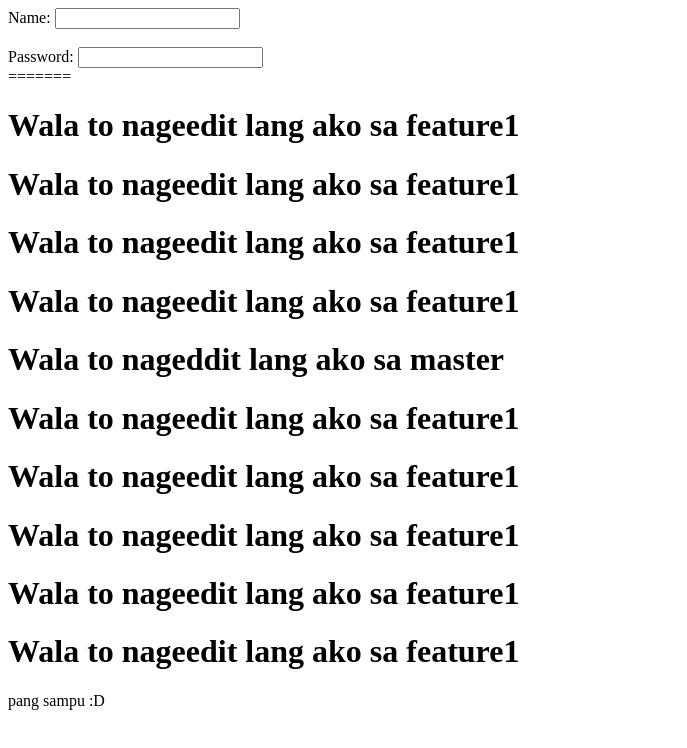
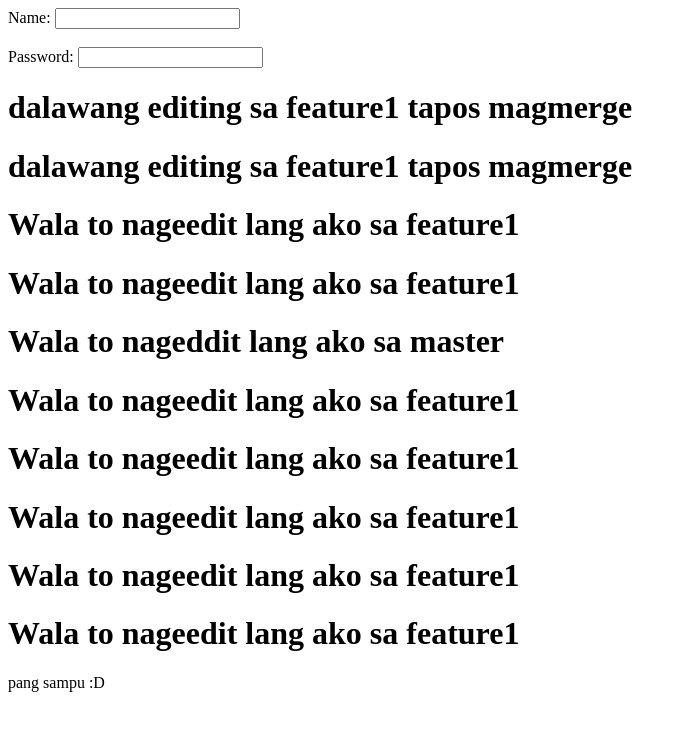
Before and after one commit to CoffeeADey/gittest, a plain HTML site: page index.html in a window 1280 px wide. Shown: the whole page, without its empty margins (0-687 px from the left). Drawn offline with Linux system fonts and the light colour scheme.

Commit message:
commited baby

```diff
--- a/index.html
+++ b/index.html
@@ -16,9 +16,9 @@
 
 
 
-=======
-<h1>Wala to nageedit lang ako sa feature1</h1>
-<h1>Wala to nageedit lang ako sa feature1</h1>
+
+<h1>dalawang editing sa feature1 tapos magmerge</h1>
+<h1>dalawang editing sa feature1 tapos magmerge</h1>
 <h1>Wala to nageedit lang ako sa feature1</h1>
 <h1>Wala to nageedit lang ako sa feature1</h1>
 <h1>Wala to nageddit lang ako sa master</h1>
```
